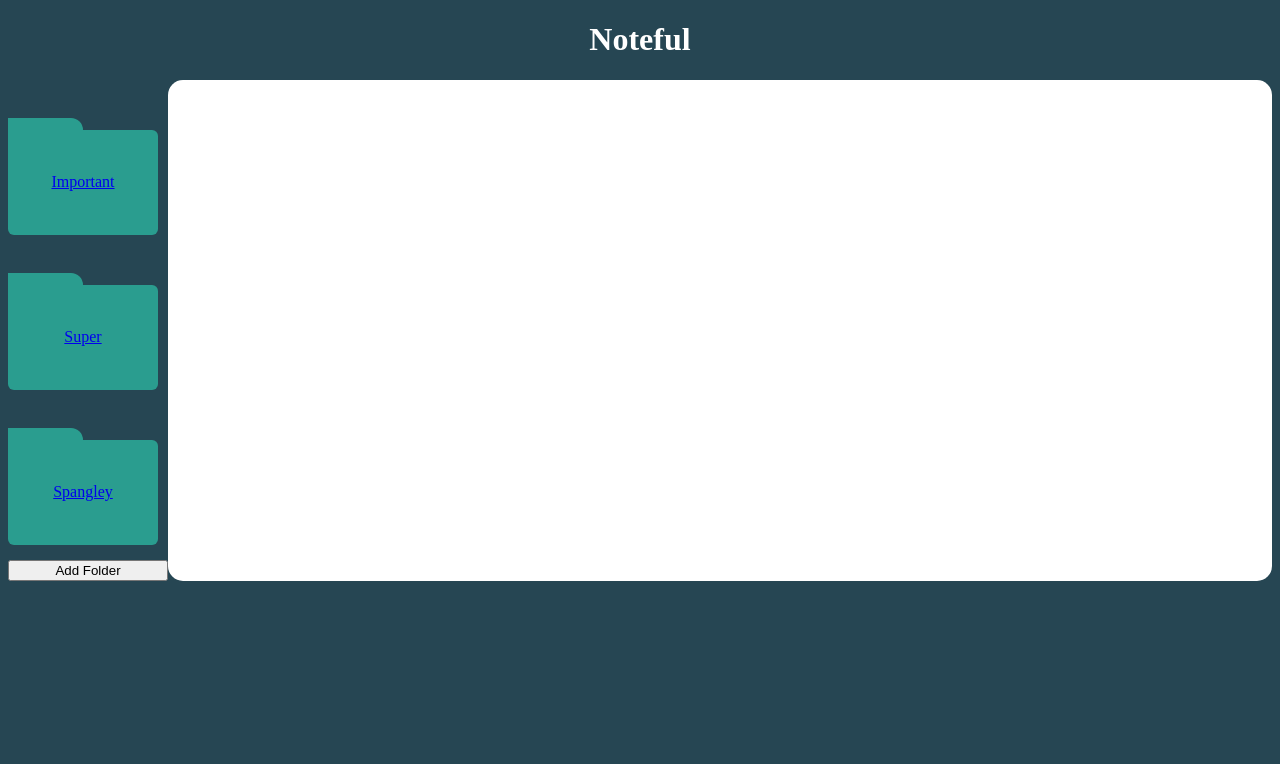
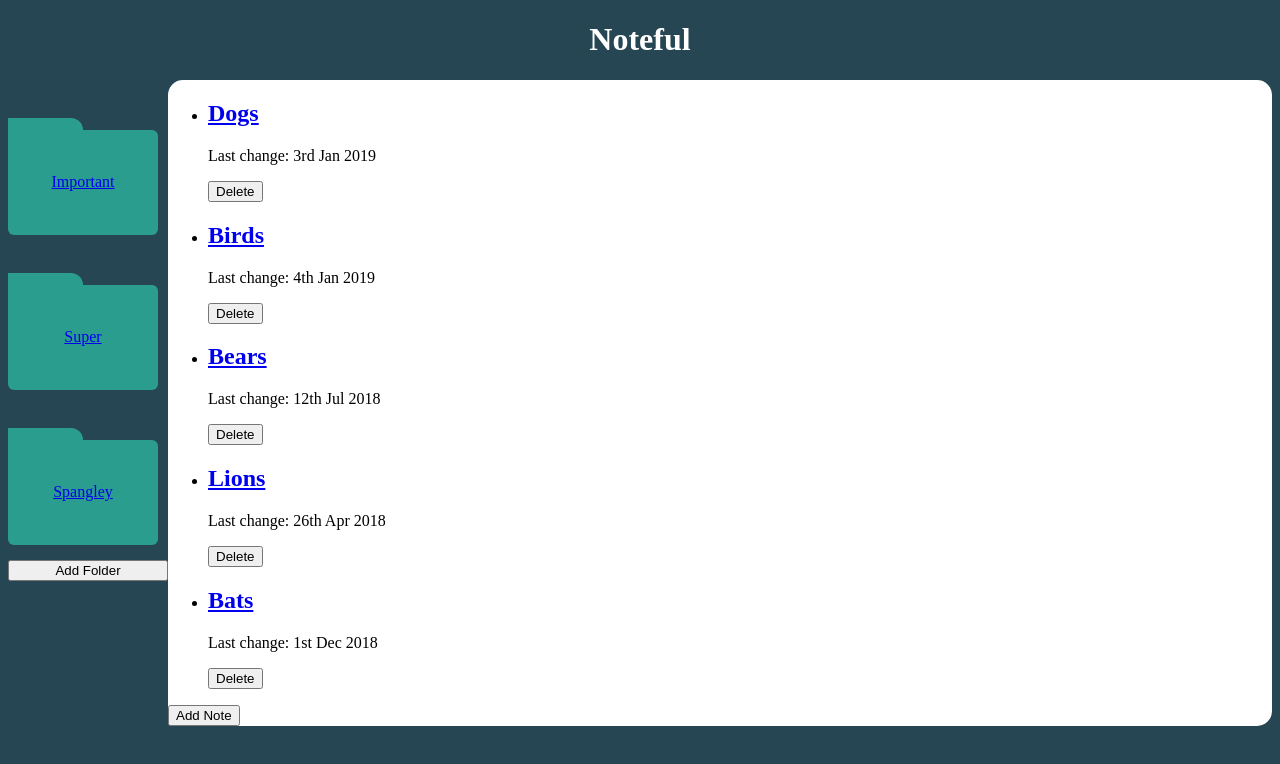
Before and after one commit to adamfigueroa/noteful-app, a React (Create React App) app: page /folder/b0715efe-ffaf-11e8-8eb2-f2801f1b9fd1 in a window 1280 px wide. Shown: the top 764 px of the page. Built offline with nearby package versions, Linux system fonts and the light colour scheme.

Commit message:
finished folder functionalilty

```diff
--- a/src/App.js
+++ b/src/App.js
@@ -5,6 +5,7 @@ import FolderListMain from "./Components/FolderListMain";
 import NoteListMain from "./Components/NoteListMain";
 import FolderSideBar from "./Components/FolderSideBar";
 import NoteSideBar from "./Components/NoteSideBar"
+import FolderMain from './Components/FolderMain'
 
 class App extends Component{
   state = {
@@ -136,6 +137,7 @@ class App extends Component{
          </section>
          <section className="noteViewBox">
          <Route path="/" exact component={() => <NoteListMain notes={this.state.notes}/> } />
+         <Route path="/folder/:folderId" component={(props) => <FolderMain notes={this.state.notes} {...props}/> } />
          </section>
         </div>
       </main>
--- /dev/null
+++ b/src/Components/FolderMain.js
@@ -0,0 +1,35 @@
+import React from 'react';
+import { Link } from 'react-router-dom';
+import { format } from 'date-fns';
+
+function FolderMain(props) {
+    let folderId = props.match.params.folderId;
+    const notesDisplayed = props.notes.filter((note) => note.folderId === folderId);
+    const notes = notesDisplayed.map((note) => {
+        let date = new Date(note.modified)
+        let dateNormalizer = format(date, 'do LLL yyyy')
+
+        return (
+            <li className="note" key={note.id}>
+                <div>
+                    <Link to={`/note/${note.id}`}>
+                    <h2>{note.name}</h2>
+                    </Link>
+                    <p>Last change: {dateNormalizer}</p>
+                    <button>Delete</button>
+                </div>
+            </li>
+        )
+    })
+
+    return (
+        <div>
+            <ul className="noteList">
+                {notes}
+            </ul>
+            <button>Add Note</button>
+        </div>
+    )
+}
+
+export default FolderMain
```
Also changed, not shown: 1 other file (tests, documents, lock files or other folders).
